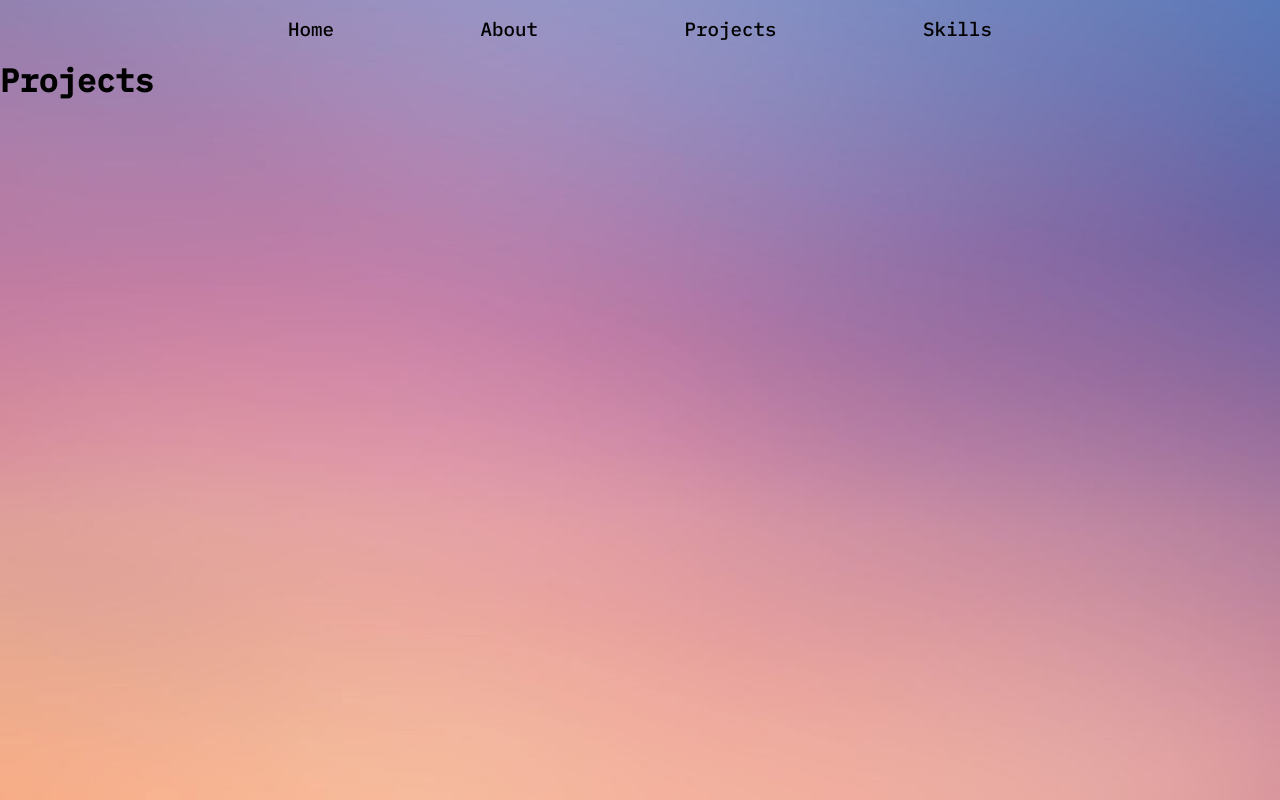
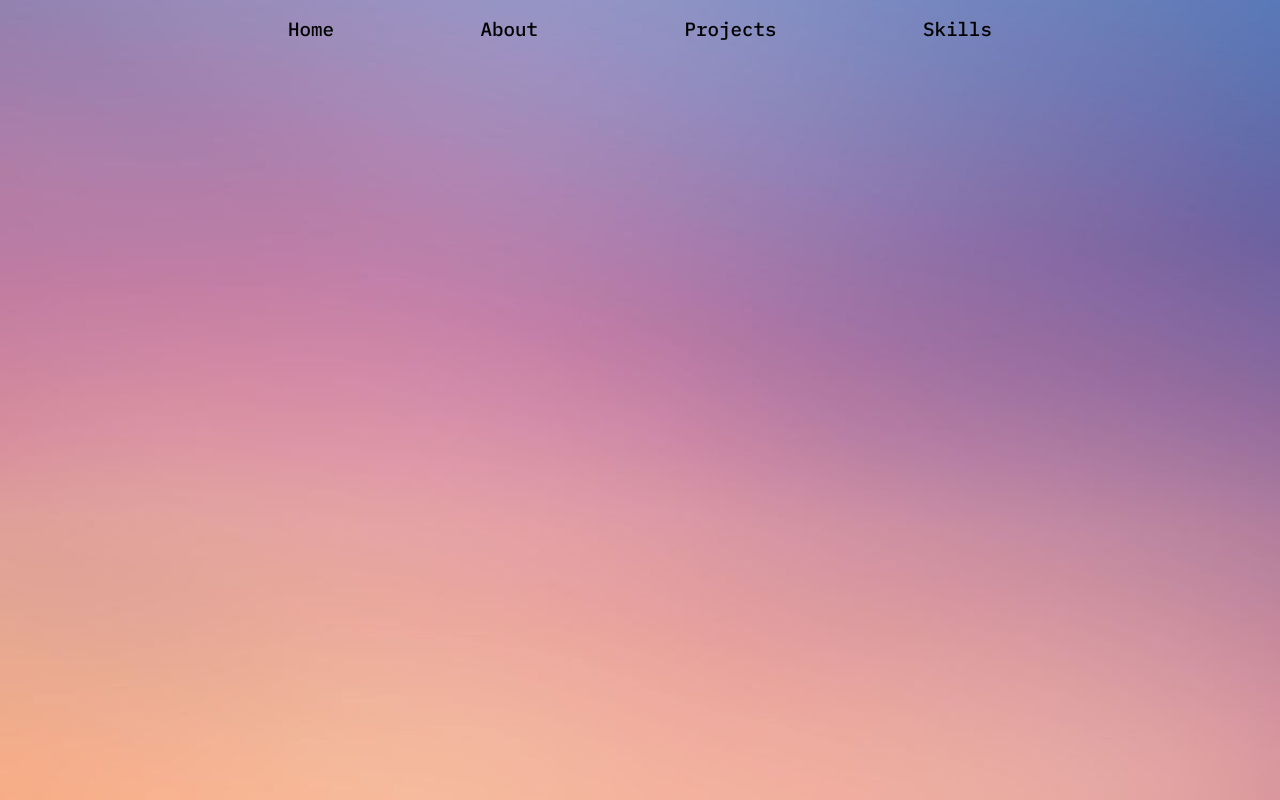
Before and after one commit to joshuasearle/portfolio, a React app: page /projects in a window 1280 px wide. Built offline with nearby package versions, Linux system fonts and the light colour scheme.

Commit message:
Move click handling to app and move browser to global

```diff
--- a/src/app.tsx
+++ b/src/app.tsx
@@ -10,12 +10,17 @@ import Navbar from './components/navbar';
 
 import { RouteObj } from './types';
 import classes from './css/classes';
+import useClicked from './hooks/use_clicked';
 
 import background from './assets/background.jpg';
 
+const history = createBrowserHistory();
+
 const App: React.FC = () => {
+  const [reanimate, click] = useClicked();
+
   const routes: RouteObj[] = [
-    { path: '/', name: 'Home', element: <Home /> },
+    { path: '/', name: 'Home', element: <Home reanimate={reanimate} /> },
     { path: '/about', name: 'About', element: <About /> },
     { path: '/projects', name: 'Projects', element: <Projects /> },
     { path: '/skills', name: 'Skills', element: <Skills /> },
@@ -24,7 +29,7 @@ const App: React.FC = () => {
   const links = routes.map((route) => ({ name: route.name, path: route.path }));
 
   const noLinkMatchRedirect = (
-    <Route path='*'>{() => <Redirect to='/' />}</Route>
+    <Route path='*'>{() => <Redirect to='/home' />}</Route>
   );
 
   const routeElements = routes.map((route) => (
@@ -34,15 +39,15 @@ const App: React.FC = () => {
   ));
 
   return (
-    <Router history={createBrowserHistory()}>
-      <Navbar links={links} />
+    <Router history={history}>
+      <Navbar onClick={click} reanimate={reanimate} links={links} />
       <div className={classes.background}>
         <img src={background} />
       </div>
-
       <Switch>
-        {routeElements}
-        {noLinkMatchRedirect}
+        <Route exact path={'/'}>
+          <Home reanimate={reanimate} />
+        </Route>
       </Switch>
     </Router>
   );
```
